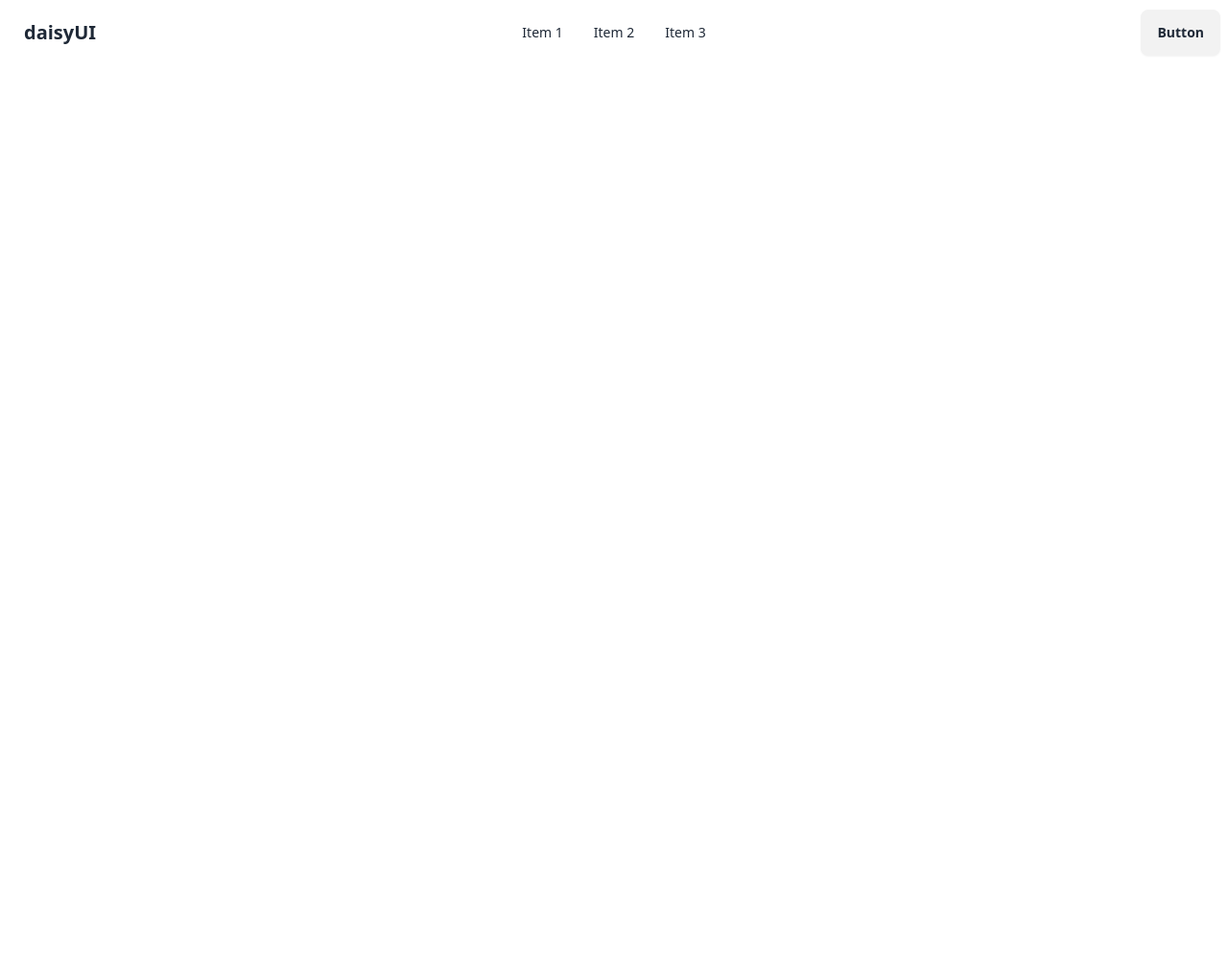
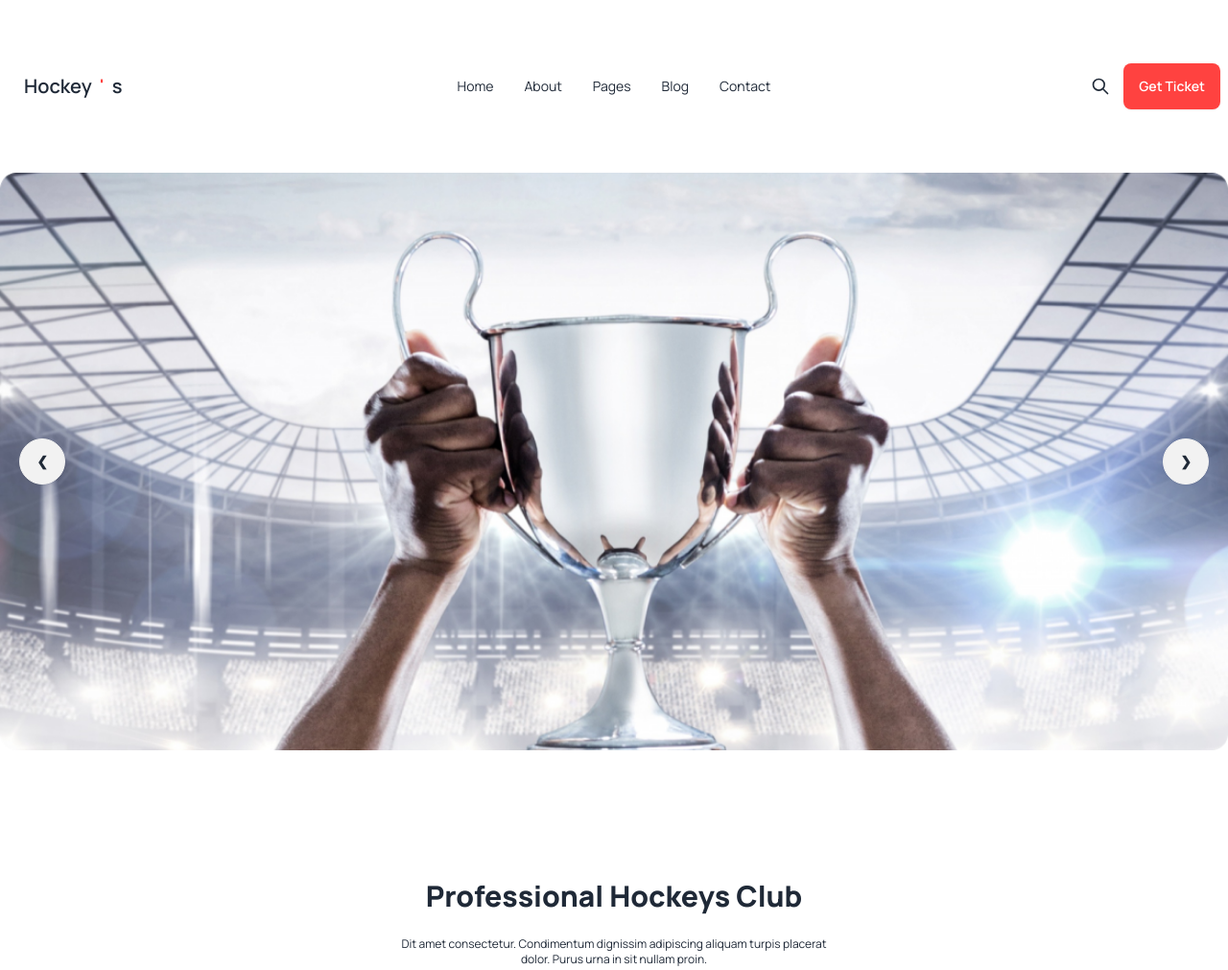
Before and after one commit to bulbulahammedjibon/Assigment-3, a plain HTML site: page index.html in a window 1280 px wide. Shown: the whole page at 96% size. Before the commit the page ends 800 px from the top, so only its background shows below. Drawn offline with nearby package versions, Linux system fonts and the light colour scheme.

Commit message:
banner done

```diff
--- a/index.html
+++ b/index.html
@@ -23,9 +23,9 @@
     </style>
 </head>
 
-<body>
-    <header class="container mx-auto">
-        <nav>
+<body class="font-manrope">
+    <header class="container mx-auto my-14">
+        <nav class="px-3 lg:px-0">
             <!-- navbar -->
             <div>
                 <div class="navbar bg-base-100">
@@ -40,22 +40,33 @@
                             </div>
                             <ul tabindex="0"
                                 class="menu menu-sm dropdown-content mt-3 z-[1] p-2 shadow bg-base-100 rounded-box w-52">
-                                <li><a>Item 1</a></li>
-                                <li><a>Parent</a></li>
-                                <li><a>Item 3</a></li>
+                                <li><a>Home</a></li>
+                                <li><a>About</a></li>
+                                <li><a>Pages </a></li>
+                                <li><a>Blog </a></li>
+                                <li><a>Contact </a></li>
                             </ul>
                         </div>
-                        <a class="btn btn-ghost text-xl">daisyUI</a>
+                        <a class="btn btn-ghost text-xl">Hockey<span class="text-[#FF4240]">'</span>s</a>
                     </div>
                     <div class="navbar-center hidden lg:flex">
                         <ul class="menu menu-horizontal px-1">
-                            <li><a>Item 1</a></li>
-                            <li><a>Item 2</a></li>
-                            <li><a>Item 3</a></li>
+                            <li><a>Home</a></li>
+                            <li><a>About</a></li>
+                            <li><a>Pages </a></li>
+                            <li><a>Blog </a></li>
+                            <li><a>Contact </a></li>
                         </ul>
                     </div>
                     <div class="navbar-end">
-                        <a class="btn">Button</a>
+                        <button class="btn btn-ghost btn-circle"><button class="btn btn-ghost btn-circle">
+                                <svg xmlns="http://www.w3.org/2000/svg" class="h-5 w-5" fill="none" viewBox="0 0 24 24"
+                                    stroke="currentColor">
+                                    <path stroke-linecap="round" stroke-linejoin="round" stroke-width="2"
+                                        d="M21 21l-6-6m2-5a7 7 0 11-14 0 7 7 0 0114 0z" />
+                                </svg>
+                            </button>
+                            <a class="btn  bg-[#FF4240] border-none text-white">Get Ticket</a>
                     </div>
                 </div>
             </div>
@@ -63,7 +74,55 @@
     </header>
 
     <main>
+        <section class=" container mx-auto mb-32">
+            <!-- Banner -->
+            <div class="px-3 lg:px-0">
+                <div class="carousel w-full">
+                    <div id="slide1" class="carousel-item relative w-full">
+                        <img src="resorse/Images/1.png" class="w-full" />
+                        <div class="absolute flex justify-between transform -translate-y-1/2 left-5 right-5 top-1/2">
+                            <a href="#slide4" class="btn btn-circle">❮</a>
+                            <a href="#slide2" class="btn btn-circle">❯</a>
+                        </div>
+                    </div>
+                    <div id="slide2" class="carousel-item relative w-full">
+                        <img src="resorse/Images/1.png" class="w-full" />
+                        <div class="absolute flex justify-between transform -translate-y-1/2 left-5 right-5 top-1/2">
+                            <a href="#slide1" class="btn btn-circle">❮</a>
+                            <a href="#slide3" class="btn btn-circle">❯</a>
+                        </div>
+                    </div>
+                    <div id="slide3" class="carousel-item relative w-full">
+                        <img src="resorse/Images/1.png" class="w-full" />
+                        <div class="absolute flex justify-between transform -translate-y-1/2 left-5 right-5 top-1/2">
+                            <a href="#slide2" class="btn btn-circle">❮</a>
+                            <a href="#slide4" class="btn btn-circle">❯</a>
+                        </div>
+                    </div>
+                    <div id="slide4" class="carousel-item relative w-full">
+                        <img src="resorse/Images/1.png" class="w-full" />
+                        <div class="absolute flex justify-between transform -translate-y-1/2 left-5 right-5 top-1/2">
+                            <a href="#slide3" class="btn btn-circle">❮</a>
+                            <a href="#slide1" class="btn btn-circle">❯</a>
+                        </div>
+                    </div>
+                </div>
+            </div>
 
+        </section>
+
+        <!-- Banner End -->
+
+        <!-- club ststics -->
+        <section>
+            <div class="container mx-auto mb-20">
+                <div class="text-center">
+                    <h1 class="font-extrabold text-3xl mb-6">Professional Hockeys Club</h1>
+                    <p class="text-xs">Dit amet consectetur. Condimentum dignissim adipiscing aliquam turpis placerat <br> dolor. Purus urna in sit nullam proin. </p>
+                </div>
+
+            </div>
+        </section>
     </main>
 
     <footer>
```
